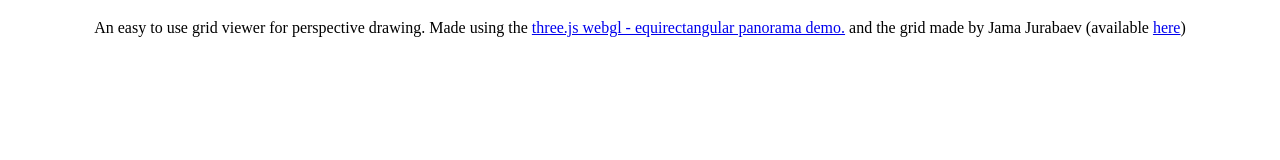
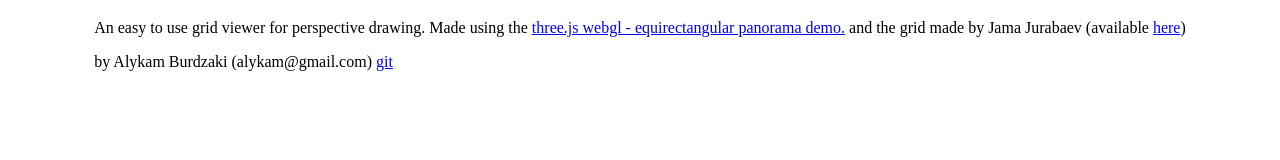
Before and after one commit to alykamb/grid, a plain HTML site: page index.html in a window 1280 px wide. Drawn offline with nearby package versions, Linux system fonts and the light colour scheme.

Commit message:
update title and info

```diff
--- a/index.html
+++ b/index.html
@@ -2,7 +2,7 @@
 <html lang="en">
 
 <head>
-    <title>three.js webgl - equirectangular panorama</title>
+    <title>Perspective grid panorama</title>
     <meta charset="utf-8">
     <meta name="viewport" content="width=device-width, user-scalable=no, minimum-scale=1.0, maximum-scale=1.0">
     <link type="text/css" rel="stylesheet" href="/css/main.css">
@@ -20,6 +20,8 @@
                 href="https://magazine.artstation.com/2017/04/360-pano-painting-tutorial-jama-jurabaev/" target="_blank"
                 rel="noopener"> here</a>)
         </p>
+        <p>by Alykam Burdzaki (alykam@gmail.com) <a href="https://github.com/alykamb/grid" target="_blank"
+                rel="noopener">git</a></p>
 
     </div>
     <script src="/js/three.js"></script>
```
